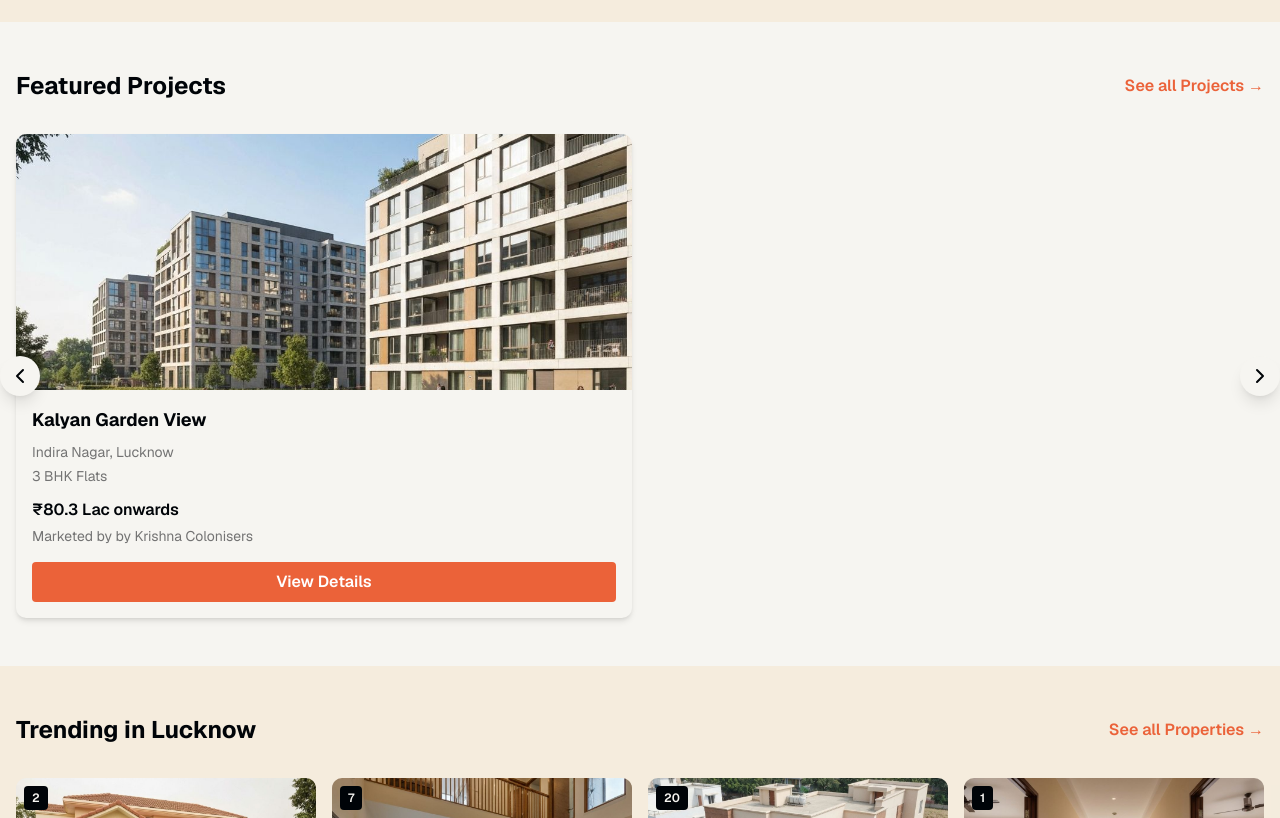
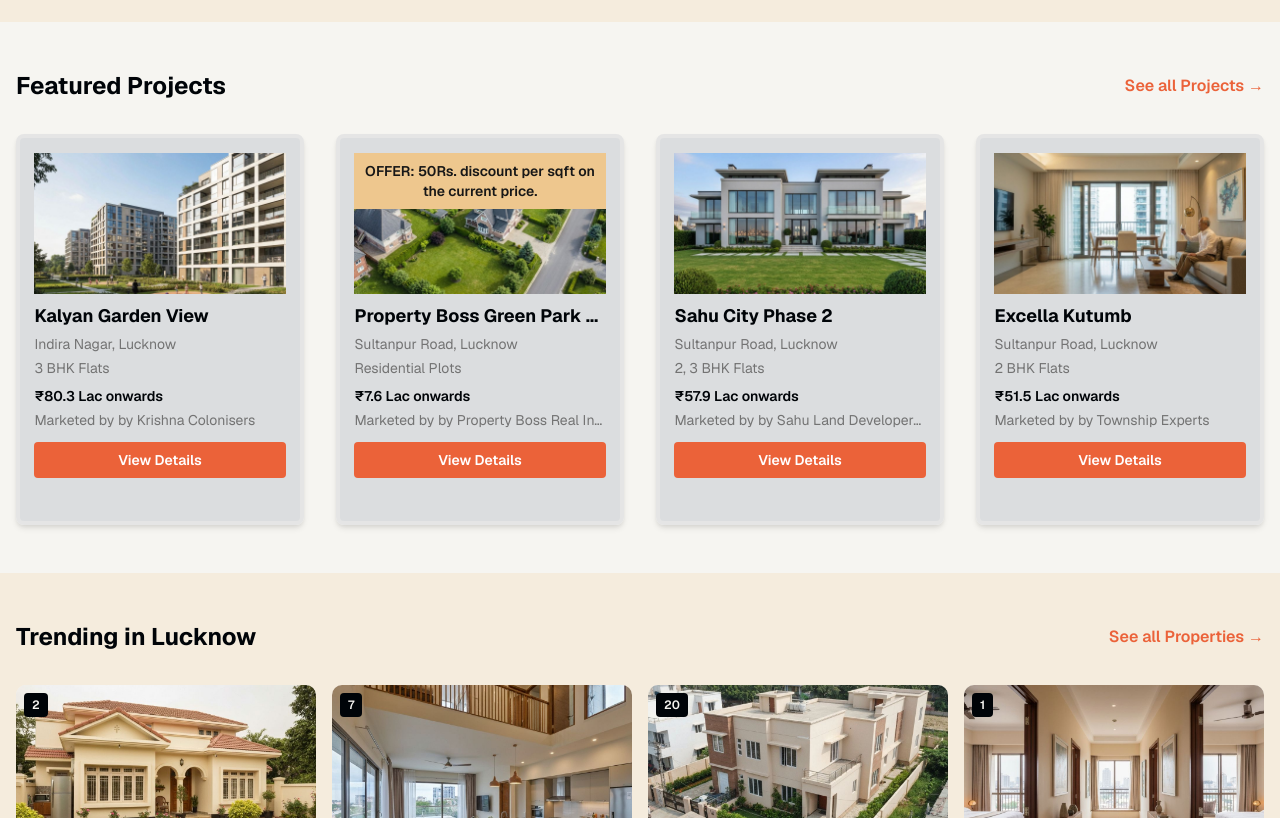
Before and after one commit to SatvikOfficial/property-ganj, a Next.js app: page / in a window 1280 px wide. Shown: the part 740-1558 px from the top of the page. Built offline with nearby package versions, Linux system fonts and the light colour scheme.

Commit message:
Added Featured section with nice css

```diff
--- a/app/page.tsx
+++ b/app/page.tsx
@@ -7,6 +7,7 @@ import Header from "@/components/header"
 import SearchBar from "@/components/search-bar"
 import DynamicGreeting from "@/components/dynamic-greeting"
 import PropertyCarousel from "@/components/property-carousel"
+import FeaturedStackCard from "@/components/FeaturedStackCard"
 
 export default function HomePage() {
   const [selectedTab, setSelectedTab] = useState("Buy")
@@ -84,6 +85,24 @@ export default function HomePage() {
       builder: "by Property Boss Real Infrastructure LLP",
       image: "/residential-plots.jpg",
       badge: "OFFER: 50Rs. discount per sqft on the current price.",
+    },
+    {
+      id: 3,
+      name: "Sahu City Phase 2",
+      location: "Sultanpur Road, Lucknow",
+      type: "2, 3 BHK Flats",
+      price: "₹57.9 Lac onwards",
+      builder: "by Sahu Land Developers Pvt Ltd",
+      image: "/featured-property.jpg",
+    },
+    {
+      id: 4,
+      name: "Excella Kutumb",
+      location: "Sultanpur Road, Lucknow",
+      type: "2 BHK Flats",
+      price: "₹51.5 Lac onwards",
+      builder: "by Township Experts",
+      image: "/modern-apartment.jpg",
     },
   ]
 
@@ -426,7 +445,7 @@ export default function HomePage() {
         </div>
       </section>
 
-      {/* Featured Projects Carousel */}
+      {/* Featured Projects Section with Stacked Cards */}
       <section className="bg-background py-12 px-4">
         <div className="max-w-7xl mx-auto">
           <div className="flex items-center justify-between mb-8">
@@ -435,50 +454,10 @@ export default function HomePage() {
               See all Projects →
             </a>
           </div>
-          <div className="relative">
-            <div className="grid grid-cols-1 lg:grid-cols-2 gap-4">
-              {featuredProjects.map((project, index) => (
-                <div
-                  key={project.id}
-                  className={`transition-opacity duration-500 ${
-                    index === currentCarouselIndex ? "opacity-100" : "opacity-0 hidden lg:block"
-                  }`}
-                >
-                  <div className="bg-card rounded-lg overflow-hidden shadow-md hover:shadow-lg transition-shadow">
-                    <div className="relative h-64 overflow-hidden">
-                      <img
-                        src={project.image || "/placeholder.svg"}
-                        alt={project.name}
-                        className="w-full h-full object-cover hover:scale-105 transition-transform"
-                      />
-                      {project.badge && (
-                        <div className="absolute top-0 left-0 right-0 bg-accent text-accent-foreground text-center py-2 font-semibold text-sm">
-                          {project.badge}
-                        </div>
-                      )}
-                    </div>
-                    <div className="p-4">
-                      <h3 className="font-bold text-foreground text-lg mb-2">{project.name}</h3>
-                      <p className="text-sm text-muted-foreground mb-1">{project.location}</p>
-                      <p className="text-sm text-muted-foreground mb-3">{project.type}</p>
-                      <p className="font-semibold text-foreground mb-1">{project.price}</p>
-                      <p className="text-sm text-muted-foreground mb-4">Marketed by {project.builder}</p>
-                      <Link href={`/property/${project.id}`}>
-                        <button className="w-full bg-primary text-primary-foreground py-2 font-semibold hover:bg-primary/90 transition-colors rounded">
-                          View Details
-                        </button>
-                      </Link>
-                    </div>
-                  </div>
-                </div>
-              ))}
-            </div>
-            <button className="absolute left-0 top-1/2 transform -translate-y-1/2 -translate-x-4 bg-background rounded-full p-2 shadow-lg hover:shadow-xl z-10">
-              <ChevronLeft className="w-6 h-6 text-foreground" />
-            </button>
-            <button className="absolute right-0 top-1/2 transform -translate-y-1/2 translate-x-4 bg-background rounded-full p-2 shadow-lg hover:shadow-xl z-10">
-              <ChevronRight className="w-6 h-6 text-foreground" />
-            </button>
+          <div className="grid grid-cols-1 md:grid-cols-2 lg:grid-cols-3 xl:grid-cols-4 gap-8">
+            {featuredProjects.map((project) => (
+              <FeaturedStackCard key={project.id} project={project} />
+            ))}
           </div>
         </div>
       </section>
--- /dev/null
+++ b/components/CustomViewDetailsButton.tsx
@@ -0,0 +1,60 @@
+import React from 'react';
+import styled from 'styled-components';
+
+interface CustomViewDetailsButtonProps {
+  onClick?: () => void;
+}
+
+const Button: React.FC<CustomViewDetailsButtonProps> = ({ onClick }) => {
+  return (
+    <StyledWrapper>
+      <button className="btn" onClick={onClick}>
+        <i className="animation" />View Details<i className="animation" />
+      </button>
+    </StyledWrapper>
+  );
+}
+
+const StyledWrapper = styled.div`
+  .btn {
+    outline: 0;
+    display: inline-flex;
+    align-items: center;
+    justify-content: space-between;
+    background: #40B3A2;
+    min-width: 200px;
+    border: 0;
+    border-radius: 4px;
+    box-shadow: 0 4px 12px rgba(0, 0, 0, .1);
+    box-sizing: border-box;
+    padding: 16px 20px;
+    color: #fff;
+    font-size: 12px;
+    font-weight: 600;
+    letter-spacing: 1.2px;
+    text-transform: uppercase;
+    overflow: hidden;
+    cursor: pointer;
+    width: 100%;
+  }
+
+  .btn:hover {
+    opacity: .95;
+  }
+
+  .btn .animation {
+    border-radius: 100%;
+    animation: ripple 0.6s linear infinite;
+  }
+
+  @keyframes ripple {
+    0% {
+      box-shadow: 0 0 0 0 rgba(255, 255, 255, 0.1), 0 0 0 20px rgba(255, 255, 255, 0.1), 0 0 0 40px rgba(255, 255, 255, 0.1), 0 0 0 60px rgba(255, 255, 255, 0.1);
+    }
+
+    100% {
+      box-shadow: 0 0 0 20px rgba(255, 255, 255, 0.1), 0 0 0 40px rgba(255, 255, 255, 0.1), 0 0 0 60px rgba(255, 255, 255, 0.1), 0 0 0 80px rgba(255, 255, 255, 0);
+    }
+  }`;
+
+export default Button;
--- /dev/null
+++ b/components/FeaturedStackCard.tsx
@@ -0,0 +1,132 @@
+import React from 'react';
+import styled from 'styled-components';
+import Link from 'next/link';
+import CustomViewDetailsButton from '@/components/CustomViewDetailsButton';
+
+interface FeaturedProject {
+  id: number;
+  name: string;
+  location: string;
+  type: string;
+  price: string;
+  builder: string;
+  image: string;
+  badge?: string;
+}
+
+interface FeaturedStackCardProps {
+  project: FeaturedProject;
+}
+
+const Card: React.FC<FeaturedStackCardProps> = ({ project }) => {
+  return (
+    <StyledWrapper>
+      <div className="stack">
+        <div className="card">
+          <div className="relative aspect-video overflow-hidden">
+            <img
+              src={project.image || "/placeholder.svg"}
+              alt={project.name}
+              className="w-full h-full object-cover"
+            />
+            {project.badge && (
+              <div className="absolute top-0 left-0 right-0 bg-accent text-accent-foreground text-center py-2 font-semibold text-xs sm:text-sm">
+                {project.badge}
+              </div>
+            )}
+          </div>
+          <div className="pt-2">
+            <h3 className="font-bold text-foreground text-base sm:text-lg mb-1 truncate">{project.name}</h3>
+            <p className="text-xs sm:text-sm text-muted-foreground mb-1 truncate">{project.location}</p>
+            <p className="text-xs sm:text-sm text-muted-foreground mb-2 truncate">{project.type}</p>
+            <p className="font-semibold text-foreground text-sm mb-1">{project.price}</p>
+            <p className="text-xs sm:text-sm text-muted-foreground mb-3 truncate">Marketed by {project.builder}</p>
+            <Link href={`/property/${project.id}`}>
+              <button className="w-full bg-primary text-primary-foreground py-2 font-semibold hover:bg-primary/90 transition-colors rounded text-xs sm:text-sm">
+                View Details
+              </button>
+            </Link>
+          </div>
+        </div>
+      </div>
+    </StyledWrapper>
+  );
+}
+
+const StyledWrapper = styled.div`
+  .stack {
+
+    transition: 0.25s ease;
+    &:hover {
+      transform: rotate(5deg);
+      .card:before {
+        transform: translatey(-2%) rotate(-4deg);
+      }
+      .card:after {
+        transform: translatey(2%) rotate(4deg);
+      }
+    }
+  }
+
+  .card {
+    aspect-ratio: 3 / 2;
+    border: 4px solid;
+    background-color: #fff;
+    position: relative;
+    transition: 0.15s ease;
+    cursor: pointer;
+    padding: 5% 5% 15% 5%;
+    border-radius: 0.5rem;
+    overflow: visible; /* Allow the frame to be visible */
+    box-shadow: 0 4px 6px -1px rgba(0, 0, 0, 0.1), 0 2px 4px -1px rgba(0, 0, 0, 0.06);
+    border-color: var(--border);
+    background-color: rgba(214, 218, 220, 0.85); /* Apply the blue shade you specified */
+
+    &:before,
+    &:after {
+      content: "";
+      display: block;
+      position: absolute;
+      height: 100%;
+      width: 105%;
+      border: 4px solid;
+      background-color: #fff;
+      transform-origin: center center;
+      z-index: -1;
+      transition: 0.15s ease;
+      top: 0;
+      left: 0;
+      border-radius: 0.5rem;
+      box-shadow: 0 4px 6px -1px rgba(0, 0, 0, 0.1), 0 2px 4px -1px rgba(0, 0, 0, 0.06);
+      border-color: var(--border);
+      background-color: var(--card);
+    }
+
+    &:before {
+      transform: translatey(-2%) rotate(-6deg);
+    }
+
+    &:after {
+      transform: translatey(2\%) rotate(6deg);
+    }
+  }
+
+  .image {
+    width: 100%;
+    border: 4px solid;
+    background-color: #eee;
+    aspect-ratio: 1 / 1;
+    position: relative;
+  }
+
+  .browser-warning {
+    margin-bottom: 4rem;
+  }
+
+  @supports (aspect-ratio: 1 / 1) {
+    .browser-warning {
+      display: none;
+    }
+  }`;
+
+export default Card;
--- a/styles/globals.css
+++ b/styles/globals.css
@@ -105,3 +105,68 @@
 .button-glow {
   animation: subtleGlow 2s ease-in-out infinite;
 }
+
+
+
+/* Stacked Card Styles */
+.stack {
+  width: 55%;
+  max-width: 400px;
+  transition: 0.25s ease;
+}
+.stack:hover {
+  transform: rotate(5deg);
+}
+
+.card {
+  aspect-ratio: 3 / 2;
+  border: 4px solid;
+  background-color: #fff;
+  position: relative;
+  transition: 0.15s ease;
+  cursor: pointer;
+  padding: 5% 5% 15% 5%;
+  border-radius: 0.5rem;
+  overflow: hidden;
+  box-shadow: 0 4px 6px -1px rgba(0, 0, 0, 0.1), 0 2px 4px -1px rgba(0, 0, 0, 0.06);
+}
+
+.card::before,
+.card::after {
+  content: "";
+  display: block;
+  position: absolute;
+  height: 100%;
+  width: 100%;
+  border: 4px solid;
+  background-color: #fff;
+  transform-origin: center center;
+  z-index: -1;
+  transition: 0.15s ease;
+  top: 0;
+  left: 0;
+}
+.card::before {
+  transform: translatey(-2%) rotate(-6deg);
+}
+.card::after {
+  transform: translatey(2%) rotate(6deg);
+}
+
+.card .image {
+  width: 100%;
+  border: 4px solid;
+  background-color: #eee;
+  aspect-ratio: 1 / 1;
+  position: relative;
+}
+
+.browser-warning {
+  margin-bottom: 4rem;
+}
+
+@supports (aspect-ratio: 1 / 1) {
+  .browser-warning {
+    display: none;
+  }
+}
```
